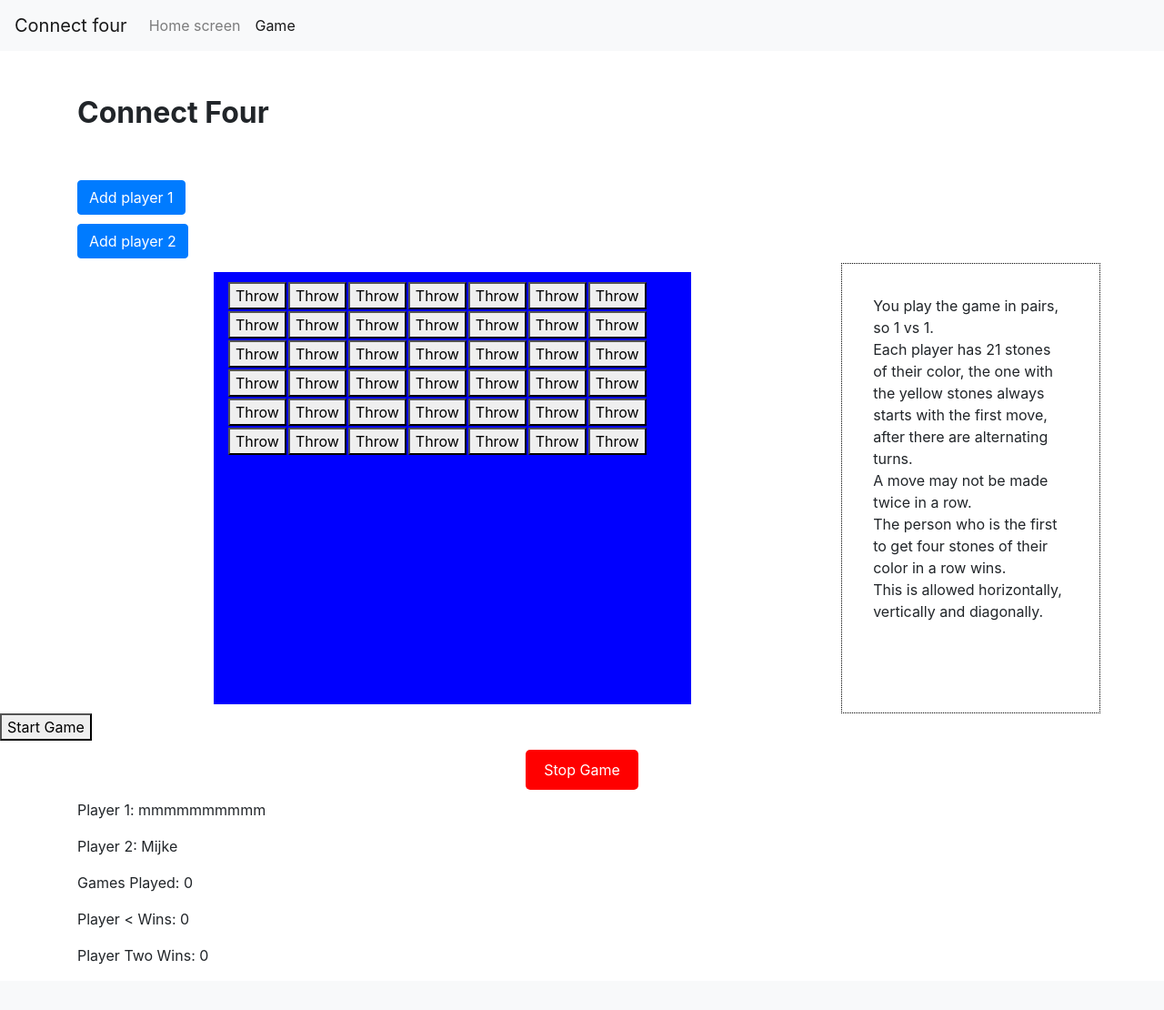
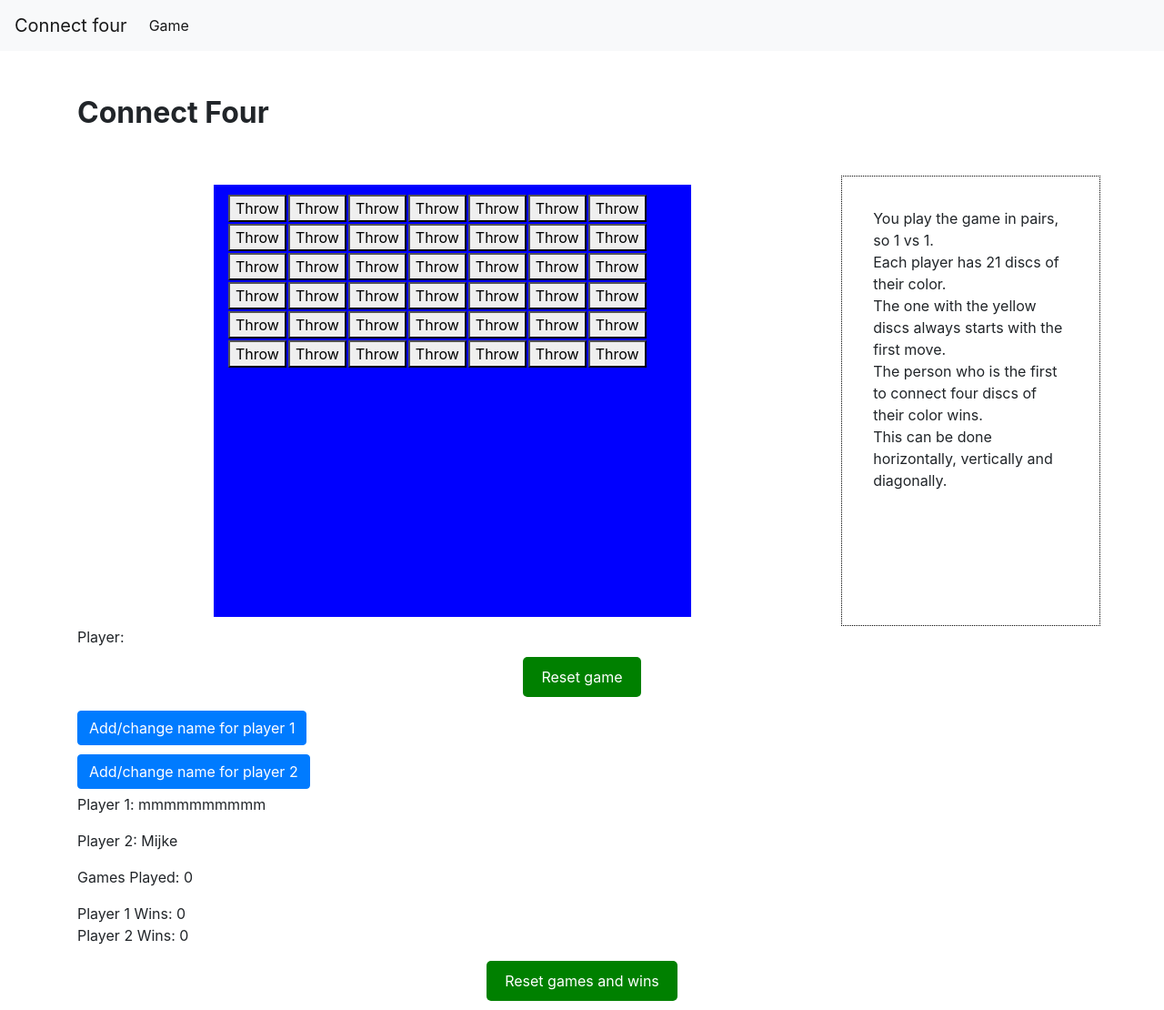
Before and after one commit to mijkevd/webprogrammeren_final_project, a PHP site: page /game.php in a window 1280 px wide. Shown: the whole page at 91% size. Before the commit the page ends 1060 px from the top, so only its background shows below. Run offline with PHP 8.4, Linux system fonts and the light colour scheme; data that the repository does not hold is empty.

Commit message:
change layout, change buttons

```diff
--- a/game.php
+++ b/game.php
@@ -4,7 +4,6 @@
 $navigation = Array(
     'active' => 'Game',
     'items' => Array(
-        'Home screen' => '../webprogrammeren_final_project/index.php',
         'Game' => '../webprogrammeren_final_project/game.php',
     )
 );
@@ -28,12 +27,6 @@
 
 <header class="intro">Connect Four</header>
 
-<form action="index.php" type="GET">
-    <button id="submit" type="submit" class="btn btn-primary">Add player 1</button>
-</form>
-<form action="index2.php" type="GET">
-    <button id="submit" type="submit" class="btn btn-primary">Add player 2</button>
-</form>
 
 <?php
 $json_file = file_get_contents("data/names.json");
@@ -51,38 +44,14 @@
 
 <div class="pd-40"></div>
     <div class="row">
-        <div id="game-container" class="game container">
-            <?php
-            $stones = json_decode(file_get_contents('data/stones.json'), true);
-            echo '<table>';
-            $i = 0;
-            $tr_list = [0, 7, 14, 21, 28, 35];
-            $tr_close_list = [6, 13, 20, 27, 34, 41];
-            foreach ($stones as $stone) {
-                if(in_array($i, $tr_list)) {
-                    echo '<tr>';
-                }
-                $id = $stone['id'];
-                echo '<td id="'. $id. '" class="slot">';
-                echo '<button id="'. $id. '" type="submit" class="btn btn-primary">Throw stone</button>';
-                echo '</td>';
-                //echo '<td id="$stone['id']"></td>';
-                if(in_array($i, $tr_close_list)) {
-                    echo '</tr>';
-                }
-                $i = $i + 1;
-            }
-            echo '</table>';
-            ?>
-        </div>
+        <div id="game-container" class="game container"></div>
         <div class="col-md-3 explanation">
             <p>
                 You play the game in pairs, so 1 vs 1. <br />
-                Each player has 21 stones of their color, the one with the yellow stones always starts with the first move,
-                after there are alternating turns. <br />
-                A move may not be made twice in a row. <br />
-                The person who is the first to get four stones of their color in a row wins. <br />
-                This is allowed horizontally, vertically and diagonally. <br />
+                Each player has 21 discs of their color. <br />
+                The one with the yellow discs always starts with the first move.<br />
+                The person who is the first to connect four discs of their color wins. <br />
+                This can be done horizontally, vertically and diagonally. <br />
             </p>
         </div>
     </div>
@@ -90,18 +59,28 @@
 
 
 <body>
-<div class="player-turn"></div>
-<div id="result"></div>
+<div class="container">Player: <span class="player-turn"></span></div>
 
-<button id="start-button">Start Game</button>
-<button id="stop-button" type="button">Stop Game</button>
+
+<button id="start-button" class="start-button">Reset game</button>
+
+<div class="container">
+    <form action="index.php" type="GET">
+        <button id="submit" type="submit" class="btn btn-primary">Add/change name for player 1</button>
+    </form>
+    <form action="index2.php" type="GET">
+        <button id="submit" type="submit" class="btn btn-primary">Add/change name for player 2</button>
+    </form>
+</div>
 
 <div class="name-container container"></div>
 
 <div class="container">
     <p id="games-played">Games Played: 0</p>
-    <p id="inputname">Player < Wins: 0</p>
-    <p id="inputgame">Player Two Wins: 0</p>
+    <p id="wins-players"> Player 1 Wins: 0 <br />
+        Player 2 Wins: 0</p>
 </div>
+
+<button id="reset-wins" class="start-button">Reset games and wins</button>
 </body>
 </html>
```
